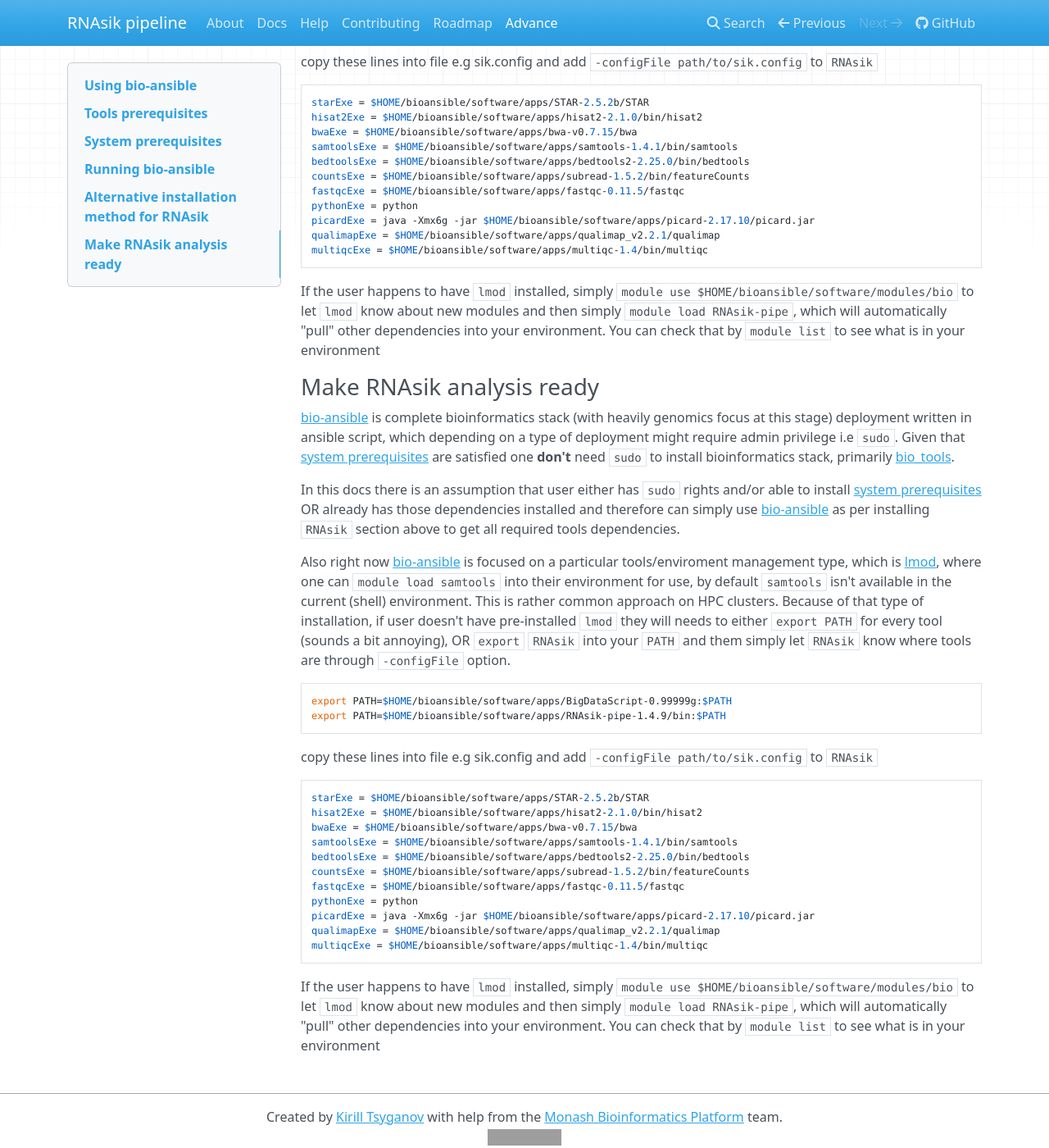
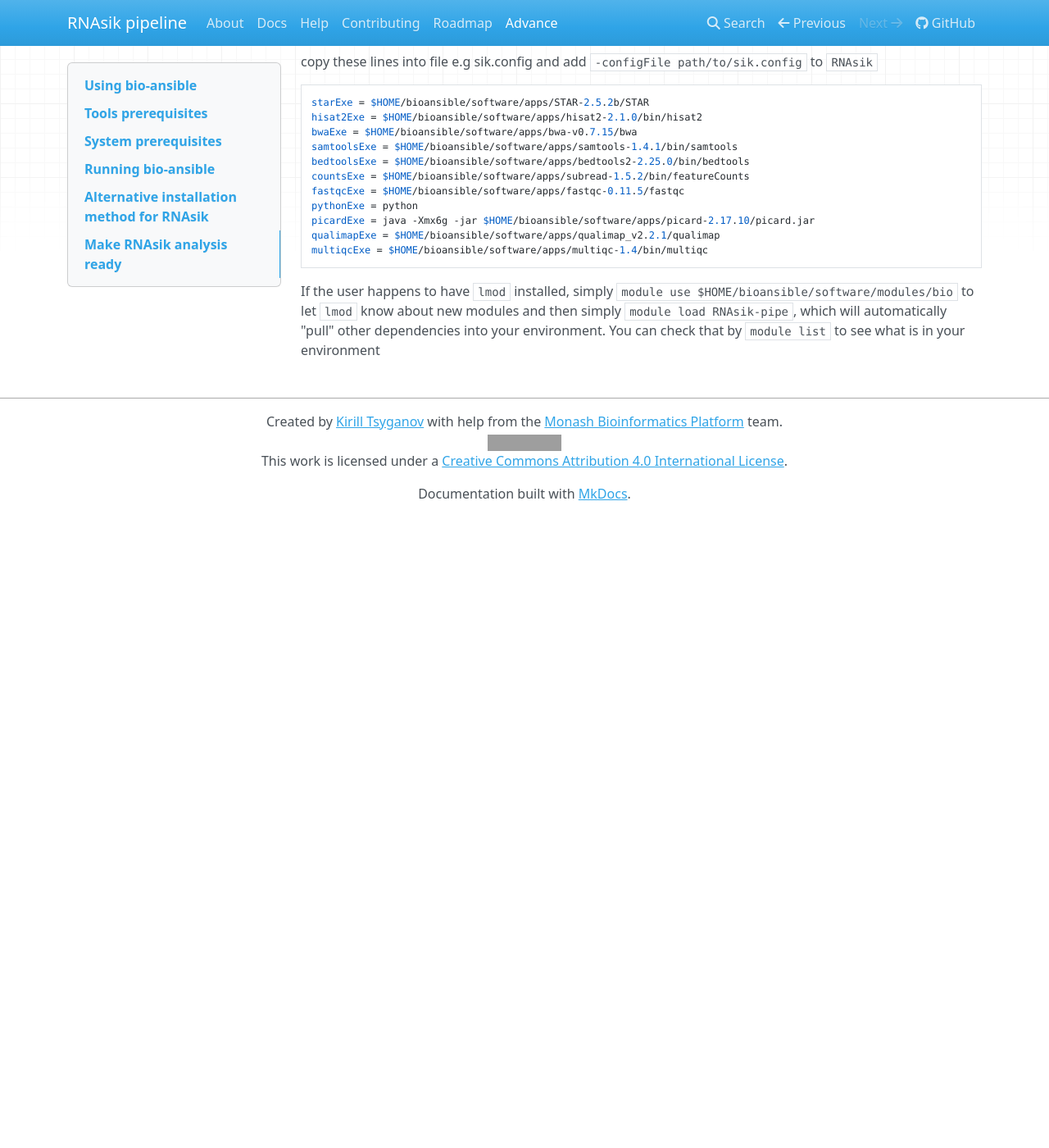
Before and after one commit to MonashBioinformaticsPlatform/RNAsik-pipe, an MkDocs documentation site: the page built from docs/install.md, in a window 1280 px wide and 1400 px high, scrolled down 2753 px. Shown: the whole window at 82% size. Built offline with MkDocs 1.6.1, drawn with Linux system fonts in a browser that asks for light colours; nearby versions of some CDN libraries; old or Windows-style settings are respelled for this version of MkDocs; after the commit the page ends 3383 px from its top, so only the background shows below that; grey boxes are pictures that could not be loaded.

Commit message:
removed duplicated lines from install.md

````diff
--- a/docs/install.md
+++ b/docs/install.md
@@ -142,34 +142,3 @@ multiqcExe = $HOME/bioansible/software/apps/multiqc-1.4/bin/multiqc
 ```
 
 If the user happens to have `lmod` installed, simply `module use $HOME/bioansible/software/modules/bio` to let `lmod` know about new modules and then simply `module load RNAsik-pipe`, which will automatically "pull" other dependencies into your environment. You can check that by `module list` to see what is in your environment
-### Make RNAsik analysis ready
-
-[bio-ansible](https://github.com/MonashBioinformaticsPlatform/bio-ansible) is complete bioinformatics stack (with heavily genomics focus at this stage) deployment written in ansible script, which depending on a type of deployment might require admin privilege i.e `sudo`.
-Given that [system prerequisites](#system-prerequisites) are satisfied one **don't** need `sudo` to install bioinformatics stack, primarily [bio_tools](https://github.com/MonashBioinformaticsPlatform/bio-ansible/blob/master/roles/bio_tools/tasks/main.yml).
-
-In this docs there is an assumption that user either has `sudo` rights and/or able to install [system prerequisites](#system-prerequisites) OR already has those dependencies installed and therefore can simply use [bio-ansible](https://github.com/MonashBioinformaticsPlatform/bio-ansible) as per installing `RNAsik` section above to get all required tools dependencies.
-
-Also right now [bio-ansible](https://github.com/MonashBioinformaticsPlatform/bio-ansible) is focused on a particular tools/enviroment management type, which is [lmod](https://lmod.readthedocs.io/en/latest/), where one can `module load samtools` into their environment for use, by default `samtools` isn't available in the current (shell) environment. This is rather common approach on HPC clusters. Because of that type of installation, if user doesn't have pre-installed `lmod` they will needs to either `export PATH` for every tool (sounds a bit annoying), OR `export` `RNAsik` into your `PATH` and them simply let `RNAsik` know where tools are through `-configFile` option.
-
-```
-export PATH=$HOME/bioansible/software/apps/BigDataScript-0.99999g:$PATH
-export PATH=$HOME/bioansible/software/apps/RNAsik-pipe-1.4.9/bin:$PATH
-```
-
-copy these lines into file e.g sik.config and add `-configFile path/to/sik.config` to `RNAsik`
-
-```
-starExe = $HOME/bioansible/software/apps/STAR-2.5.2b/STAR
-hisat2Exe = $HOME/bioansible/software/apps/hisat2-2.1.0/bin/hisat2
-bwaExe = $HOME/bioansible/software/apps/bwa-v0.7.15/bwa
-samtoolsExe = $HOME/bioansible/software/apps/samtools-1.4.1/bin/samtools
-bedtoolsExe = $HOME/bioansible/software/apps/bedtools2-2.25.0/bin/bedtools
-countsExe = $HOME/bioansible/software/apps/subread-1.5.2/bin/featureCounts
-fastqcExe = $HOME/bioansible/software/apps/fastqc-0.11.5/fastqc
-pythonExe = python
-picardExe = java -Xmx6g -jar $HOME/bioansible/software/apps/picard-2.17.10/picard.jar
-qualimapExe = $HOME/bioansible/software/apps/qualimap_v2.2.1/qualimap
-multiqcExe = $HOME/bioansible/software/apps/multiqc-1.4/bin/multiqc
-```
-
-If the user happens to have `lmod` installed, simply `module use $HOME/bioansible/software/modules/bio` to let `lmod` know about new modules and then simply `module load RNAsik-pipe`, which will automatically "pull" other dependencies into your environment. You can check that by `module list` to see what is in your environment
````
